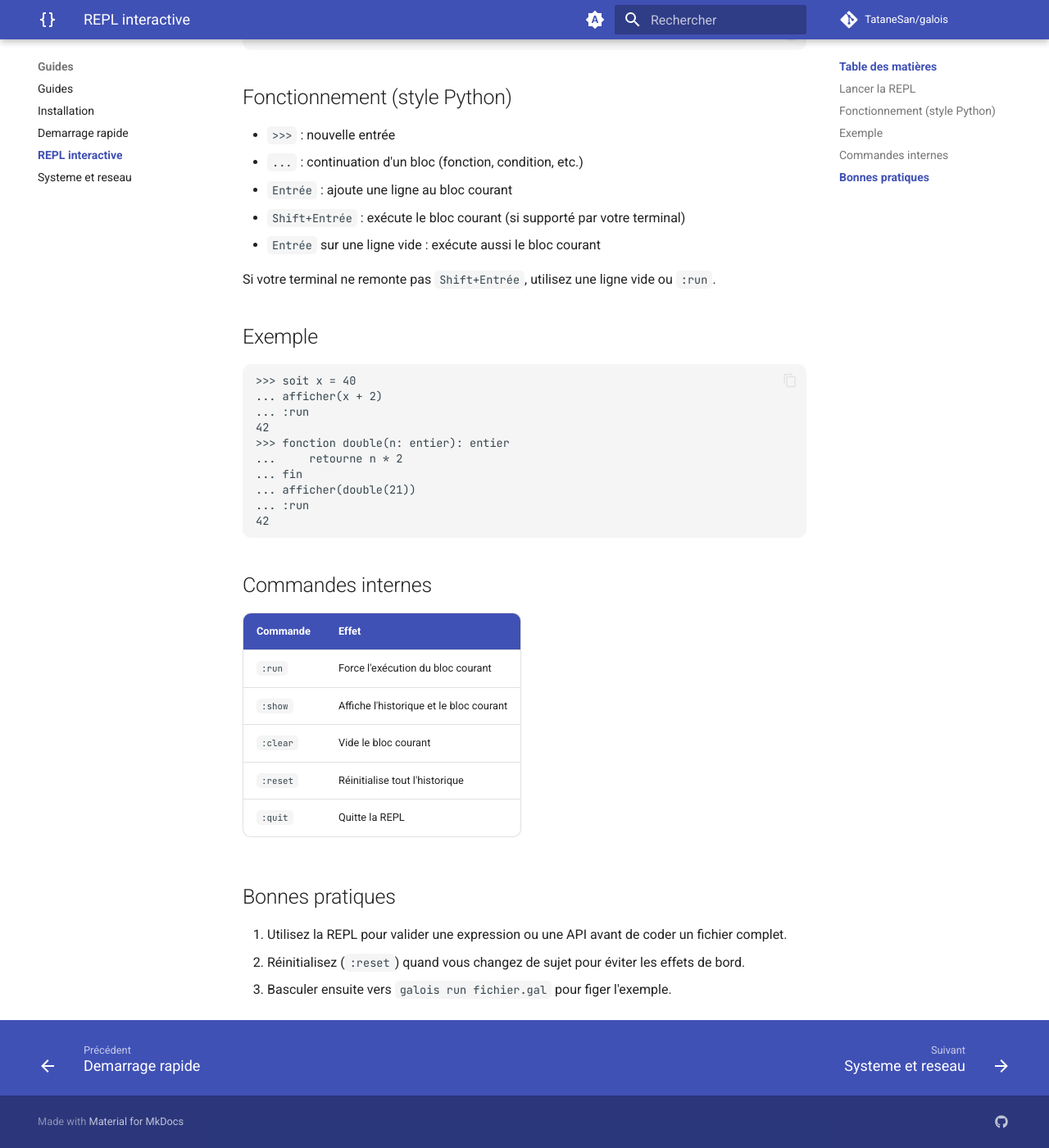
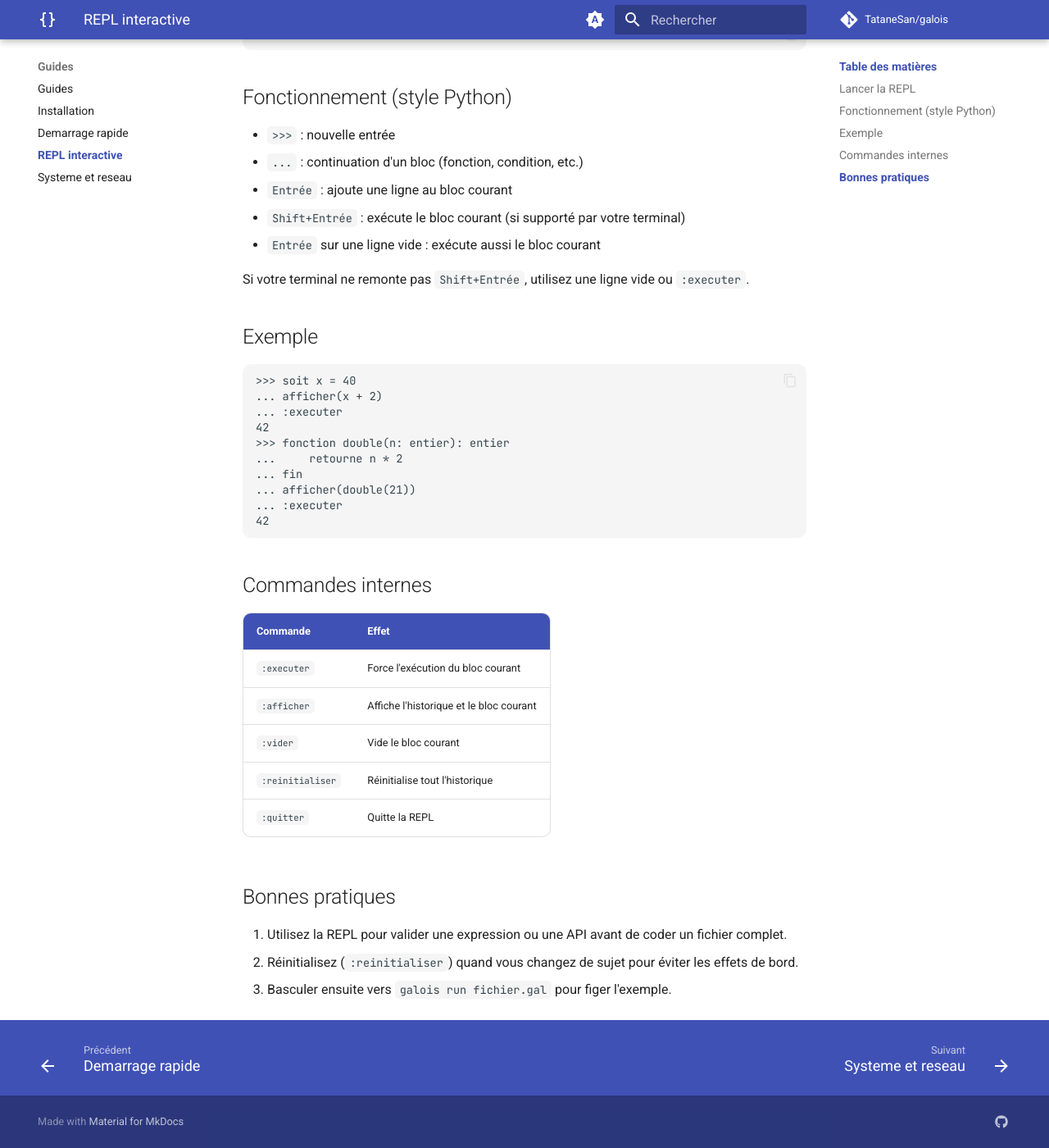
Before and after one commit to TataneSan/galois, an MkDocs documentation site: the page built from docs/guides/repl.md, in a window 1280 px wide and 1400 px high, scrolled down 421 px. Shown: the whole window at 82% size. Built offline with MkDocs 1.6.1 and Material for MkDocs 9.7.7, drawn with Linux system fonts in a browser that asks for light colours; comment, search, counter and statistics services are not loaded.

Commit message:
Restore French-facing REPL command names

````diff
--- a/docs/guides/repl.md
+++ b/docs/guides/repl.md
@@ -22,20 +22,20 @@ galois repl --release
 - `Shift+Entrée` : exécute le bloc courant (si supporté par votre terminal)
 - `Entrée` sur une ligne vide : exécute aussi le bloc courant
 
-Si votre terminal ne remonte pas `Shift+Entrée`, utilisez une ligne vide ou `:run`.
+Si votre terminal ne remonte pas `Shift+Entrée`, utilisez une ligne vide ou `:executer`.
 
 ## Exemple
 
 ```text
 >>> soit x = 40
 ... afficher(x + 2)
-... :run
+... :executer
 42
 >>> fonction double(n: entier): entier
 ...     retourne n * 2
 ... fin
 ... afficher(double(21))
-... :run
+... :executer
 42
 ```
 
@@ -43,14 +43,14 @@ Si votre terminal ne remonte pas `Shift+Entrée`, utilisez une ligne vide ou `:r
 
 | Commande | Effet |
 |---|---|
-| `:run` | Force l'exécution du bloc courant |
-| `:show` | Affiche l'historique et le bloc courant |
-| `:clear` | Vide le bloc courant |
-| `:reset` | Réinitialise tout l'historique |
-| `:quit` | Quitte la REPL |
+| `:executer` | Force l'exécution du bloc courant |
+| `:afficher` | Affiche l'historique et le bloc courant |
+| `:vider` | Vide le bloc courant |
+| `:reinitialiser` | Réinitialise tout l'historique |
+| `:quitter` | Quitte la REPL |
 
 ## Bonnes pratiques
 
 1. Utilisez la REPL pour valider une expression ou une API avant de coder un fichier complet.
-2. Réinitialisez (`:reset`) quand vous changez de sujet pour éviter les effets de bord.
+2. Réinitialisez (`:reinitialiser`) quand vous changez de sujet pour éviter les effets de bord.
 3. Basculer ensuite vers `galois run fichier.gal` pour figer l'exemple.
````
Also changed, not shown: docs/guides/demarrage.md (+2 -2 lines), docs/reference/cli.md (+5 -5 lines), 2 other files.
